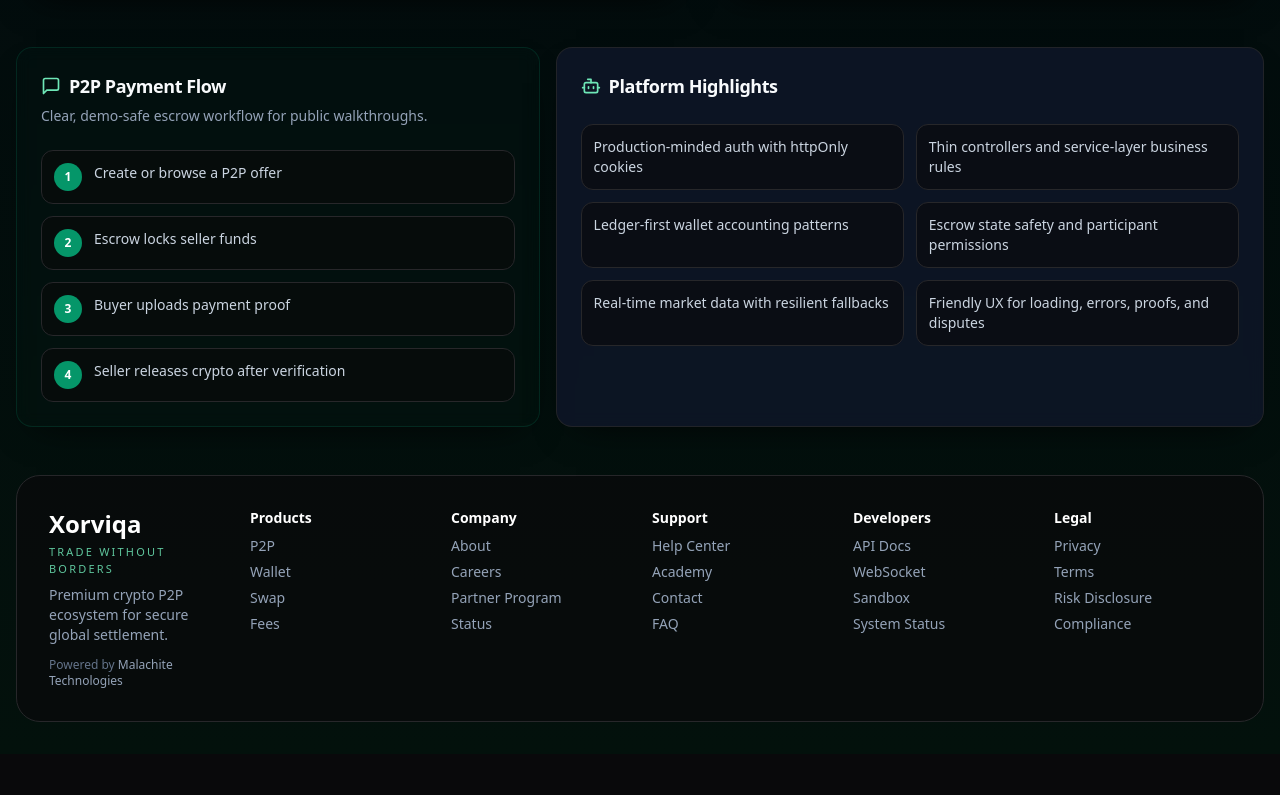
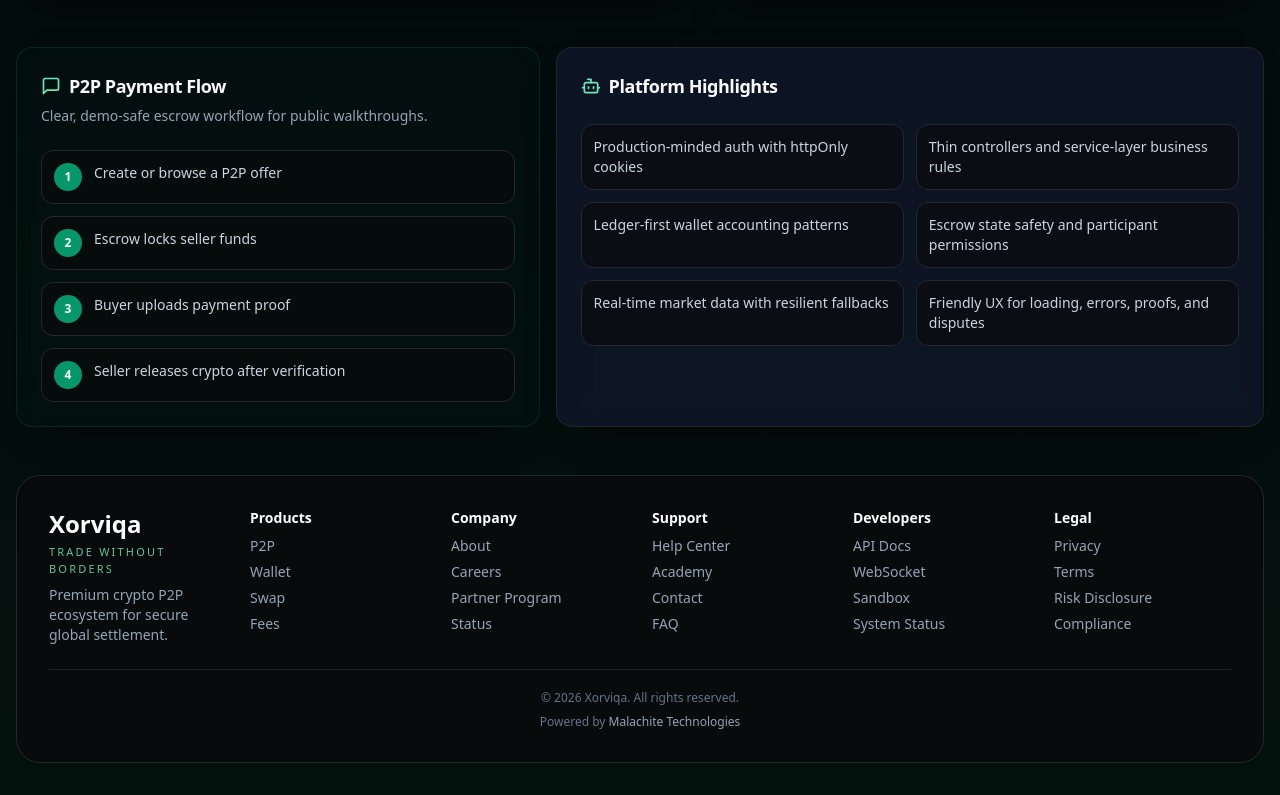
Before and after one commit to anavy418-beep/MalachiteX, a Next.js app in the folder apps/web/: page / in a window 1280 px wide. Shown: the part 3360-4155 px from the top of the page. Before the commit the page ends 4114 px from the top, so only its background shows below. Built offline with nearby package versions, Linux system fonts and the light colour scheme; no server answers.

Commit message:
style: center footer attribution line

```diff
--- a/apps/web/app/page.tsx
+++ b/apps/web/app/page.tsx
@@ -603,9 +603,6 @@
             <p className="text-2xl font-semibold text-white">Xorviqa</p>
             <p className="mt-1 text-[11px] uppercase tracking-[0.2em] text-emerald-300/85">Trade Without Borders</p>
             <p className="mt-2 text-sm text-slate-400">Premium crypto P2P ecosystem for secure global settlement.</p>
-            <p className="mt-3 text-xs text-slate-500">
-              Powered by <span className="font-medium text-slate-400">Malachite Technologies</span>
-            </p>
           </div>
           {footerColumns.map((column) => (
             <div key={column.heading} className="space-y-2">
@@ -614,6 +611,12 @@
             </div>
           ))}
         </div>
+        <div className="mt-6 w-full border-t border-zinc-800/80 pt-5 text-center">
+          <p className="text-xs text-slate-500">&copy; 2026 Xorviqa. All rights reserved.</p>
+          <p className="mt-2 text-xs text-slate-500">
+            Powered by <span className="font-medium text-slate-400">Malachite Technologies</span>
+          </p>
+        </div>
       </footer>
     </div>
   );
--- a/apps/web/package.json
+++ b/apps/web/package.json
@@ -4,6 +4,7 @@
   "private": true,
   "type": "module",
   "scripts": {
+    "predev": "node -e \"require('node:fs').rmSync('.next',{recursive:true,force:true})\"",
     "dev": "next dev -p 3000",
     "prebuild": "node -e \"require('node:fs').rmSync('.next',{recursive:true,force:true})\"",
     "build": "next build",
```
